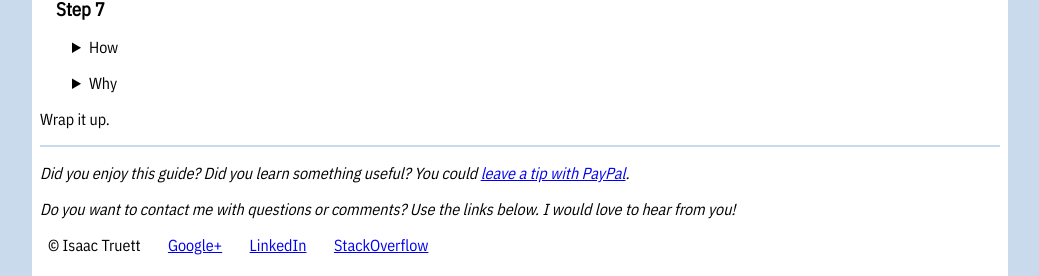
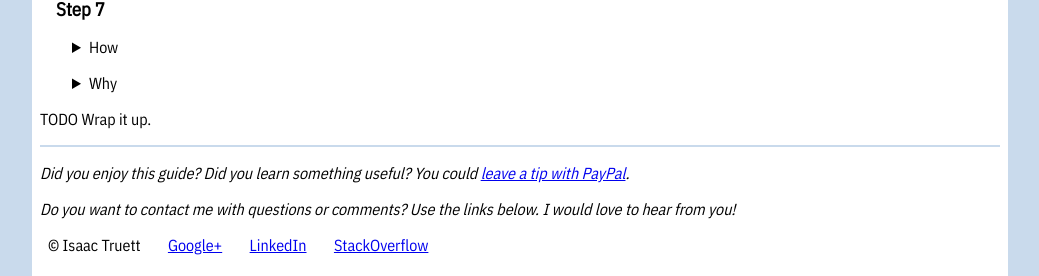
Before and after one commit to itruett/isaac.truett.info, a Jekyll site: the page built from how/to-use-git.html, in a window 1280 px wide. Shown: the part 944-1220 px from the top of the page, without its empty margins (120-1159 px from the left). Built offline with Jekyll 4.4.1, drawn with Linux system fonts in a browser that asks for light colours.

Commit message:
Adds TODO to section placeholders to make them easier to find while writing.

```diff
--- a/how/to-use-git.html
+++ b/how/to-use-git.html
@@ -20,11 +20,11 @@
 		<dd>
 			<details>
 				<summary>How</summary>
-				<p>Detailed description goes here.</p>
+				<p>TODO Detailed description goes here.</p>
 			</details>
 			<details>
 				<summary>Why</summary>
-				<p>Values and reasoning go here.</p>
+				<p>TODO Values and reasoning go here.</p>
 			</details>
 		</dd>
 	</dl>
@@ -35,11 +35,11 @@
 		<dd>
 			<details>
 				<summary>How</summary>
-				<p>Detailed description goes here.</p>
+				<p>TODO Detailed description goes here.</p>
 			</details>
 			<details>
 				<summary>Why</summary>
-				<p>Values and reasoning go here.</p>
+				<p>TODO Values and reasoning go here.</p>
 			</details>
 		</dd>
 	</dl>
@@ -50,11 +50,11 @@
 		<dd>
 			<details>
 				<summary>How</summary>
-				<p>Detailed description goes here.</p>
+				<p>TODO Detailed description goes here.</p>
 			</details>
 			<details>
 				<summary>Why</summary>
-				<p>Values and reasoning go here.</p>
+				<p>TODO Values and reasoning go here.</p>
 			</details>
 		</dd>
 	</dl>
@@ -65,11 +65,11 @@
 		<dd>
 			<details>
 				<summary>How</summary>
-				<p>Detailed description goes here.</p>
+				<p>TODO Detailed description goes here.</p>
 			</details>
 			<details>
 				<summary>Why</summary>
-				<p>Values and reasoning go here.</p>
+				<p>TODO Values and reasoning go here.</p>
 			</details>
 		</dd>
 	</dl>
@@ -80,11 +80,11 @@
 		<dd>
 			<details>
 				<summary>How</summary>
-				<p>Detailed description goes here.</p>
+				<p>TODO Detailed description goes here.</p>
 			</details>
 			<details>
 				<summary>Why</summary>
-				<p>Values and reasoning go here.</p>
+				<p>TODO Values and reasoning go here.</p>
 			</details>
 		</dd>
 	</dl>
@@ -95,11 +95,11 @@
 		<dd>
 			<details>
 				<summary>How</summary>
-				<p>Detailed description goes here.</p>
+				<p>TODO Detailed description goes here.</p>
 			</details>
 			<details>
 				<summary>Why</summary>
-				<p>Values and reasoning go here.</p>
+				<p>TODO Values and reasoning go here.</p>
 			</details>
 		</dd>
 	</dl>
@@ -110,15 +110,15 @@
 		<dd>
 			<details>
 				<summary>How</summary>
-				<p>Detailed description goes here.</p>
+				<p>TODO Detailed description goes here.</p>
 			</details>
 			<details>
 				<summary>Why</summary>
-				<p>Values and reasoning go here.</p>
+				<p>TODO Values and reasoning go here.</p>
 			</details>
 		</dd>
 	</dl>
 </section>
 <section>
-	Wrap it up.
+	<p>TODO Wrap it up.</p>
 </section>
```
Also changed, not shown: _drafts/guide-template.html (+15 -15 lines).
